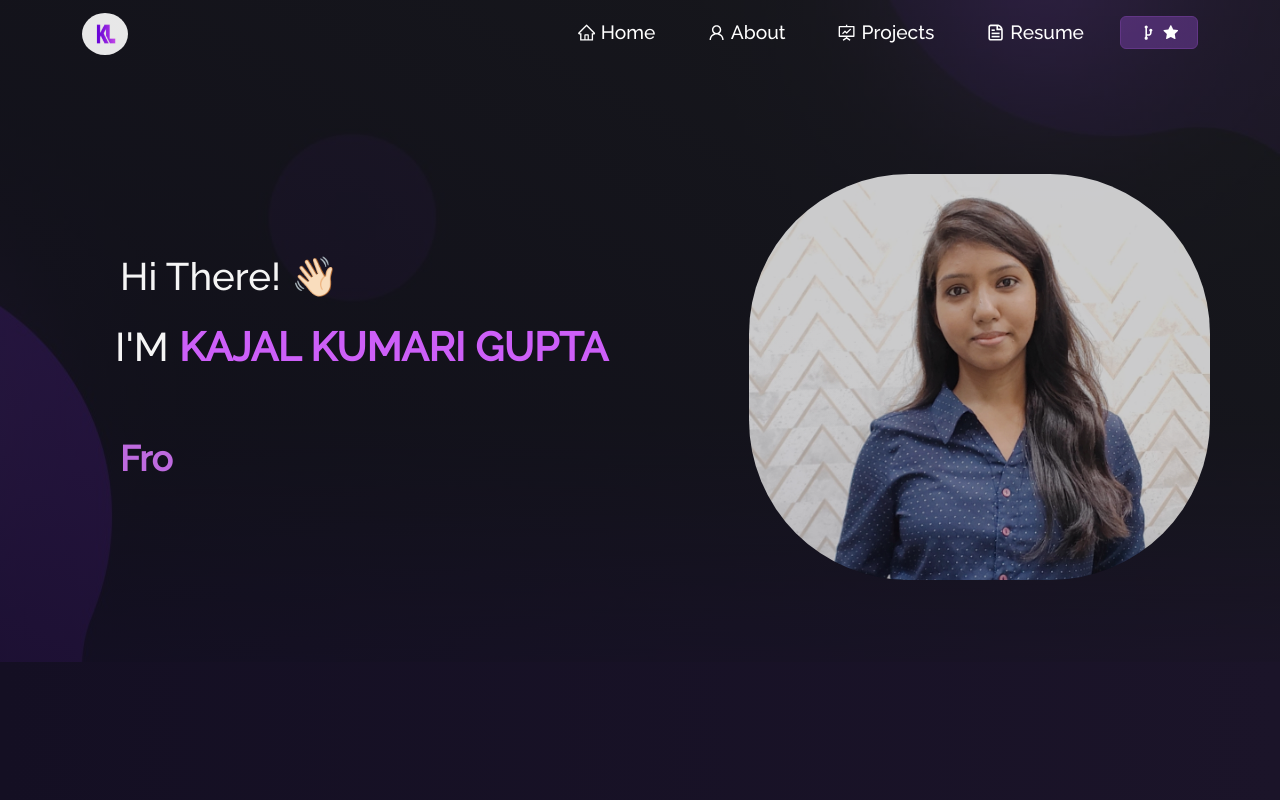
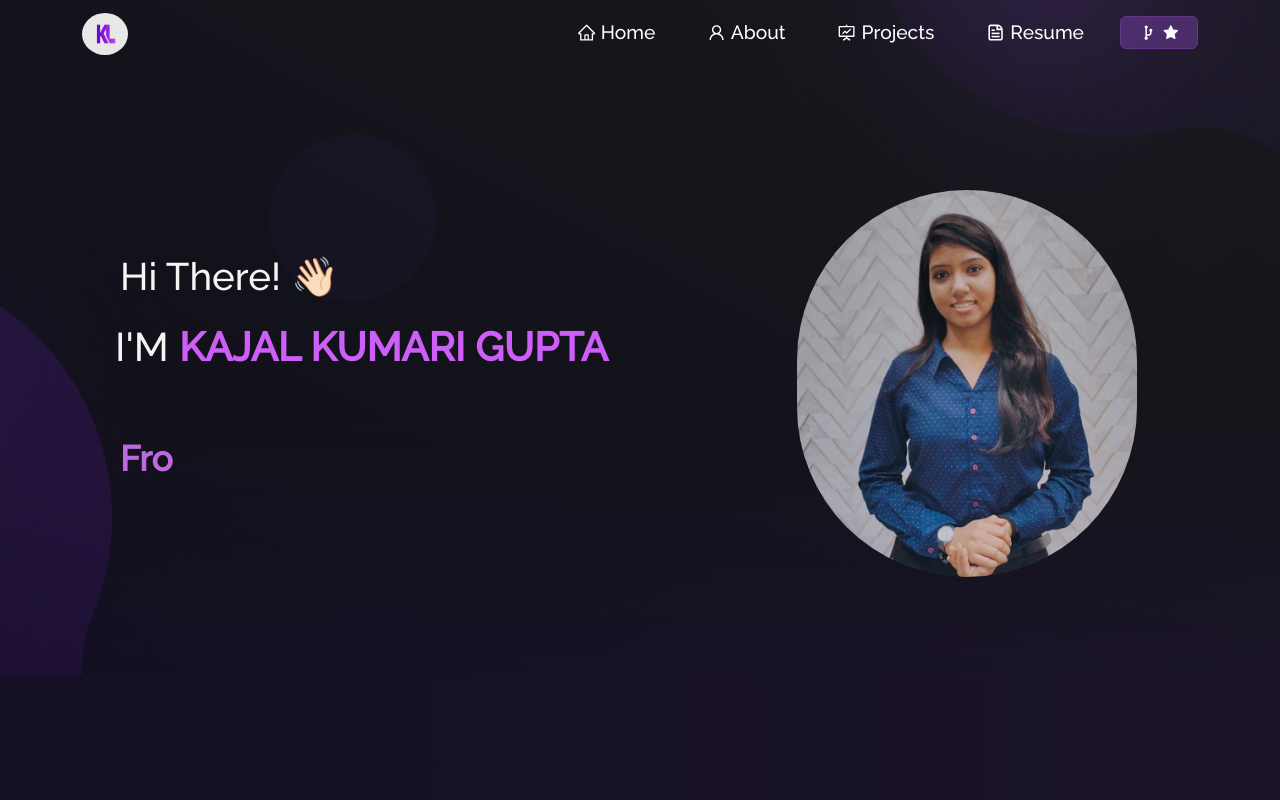
Before and after one commit to kajal-1999-cloud/Portfolio0.2, a React (Create React App) app: page / in a window 1280 px wide. Shown: the top 800 px of the page. Built offline with nearby package versions, Linux system fonts and the light colour scheme.

Commit message:
Update Home

```diff
--- a/src/components/Home/Home.js
+++ b/src/components/Home/Home.js
@@ -1,8 +1,9 @@
 import React from "react";
 import { Container, Row, Col } from "react-bootstrap";
-import homeLogo from "../../assets/img.jpeg";
+import homeLogo from "../../assets/kjl12.jpeg";
 import Particle from "../Particle";
 import Home2 from "./Home2";
+import Tilt from "react-parallax-tilt";
 import Type from "./Type";
 import   "./style.css";
 
@@ -31,13 +32,15 @@ function Home() {
               </div>
             </Col>
 
-            <Col md={5} style={{ paddingBottom: 20 }}>
+            <Col md={4} style={{ paddingBottom: 20 }}>
+             <Tilt>
               <img
                 src={homeLogo}
                 alt="home pic"
-                className="img-fluid"
-                style={{ maxHeight: "550px", borderRadius:"160px" }}
+                className="img-fluid my-3 mx-5"
+                style={{ maxWidth: "340px", borderRadius:"220px" }}
               />
+              </Tilt>
             </Col>
           </Row>
         </Container>
```
